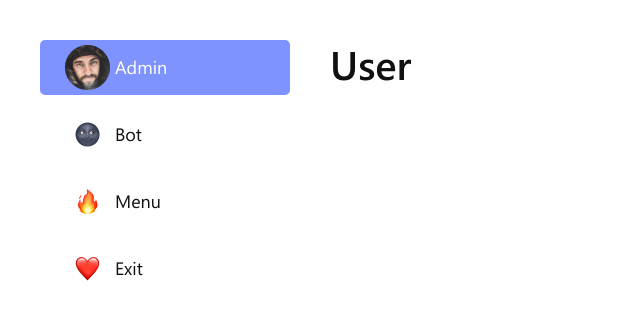
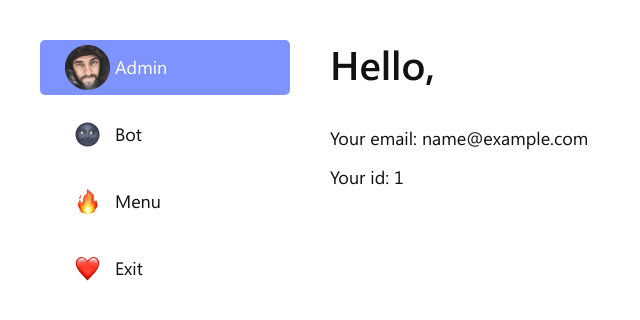
Before and after one commit to krok-lives-matter/CaffeMenuBot_Front-End, a Vue app: page / in a window 1280 px wide. Shown: the top 320 px of the page, without its empty margins (0-640 px from the left). Built offline with nearby package versions, Linux system fonts and the light colour scheme; sample sign-in values are in the browser's storage.

Commit message:
chore: some temporary changes

```diff
--- a/src/views/User.vue
+++ b/src/views/User.vue
@@ -1,6 +1,10 @@
 <template>
   <MainLayout>
-    <h1>User</h1>
+    <div>
+      <h1>Hello, {{ $store.state.auth.admin.user.userName }}</h1>
+      <p>Your email: {{ $store.state.auth.admin.user.email }}</p>
+      <p>Your id: {{ $store.state.auth.admin.user.id }}</p>
+    </div>
   </MainLayout>
 </template>
 
```
